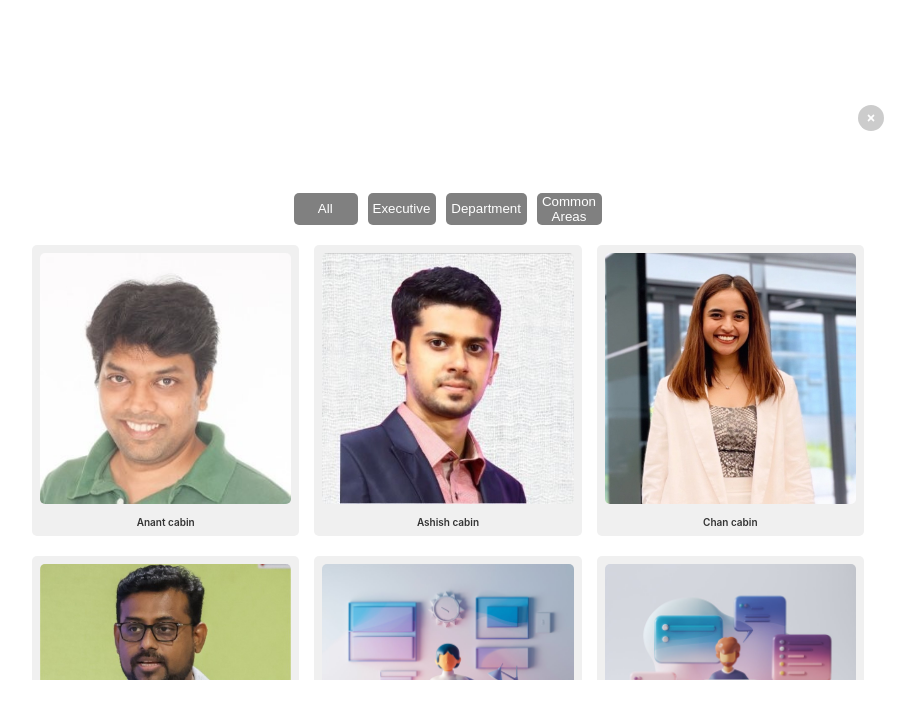
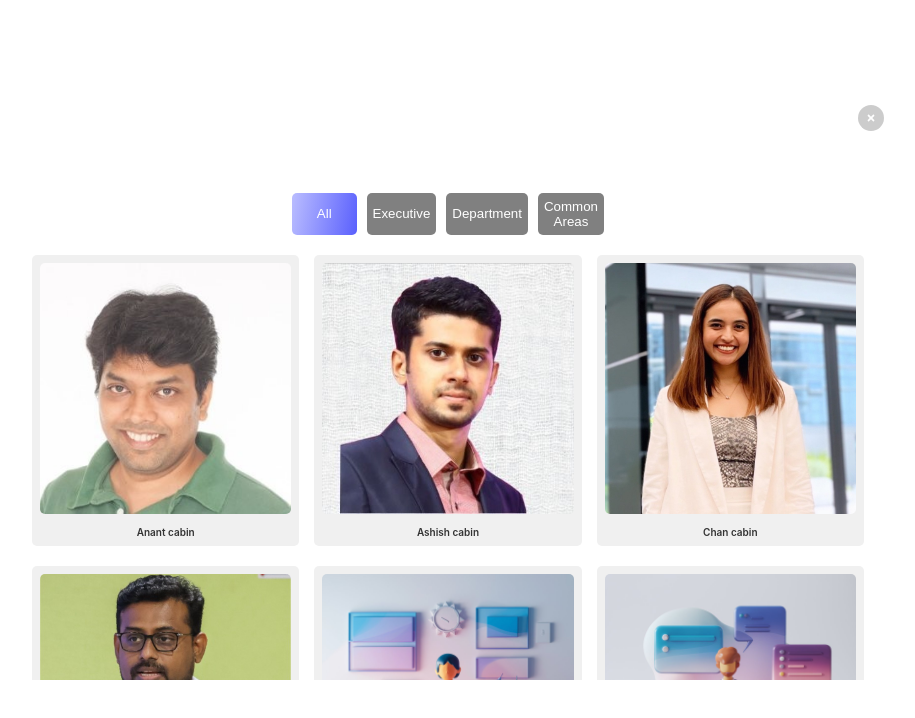
Before and after one commit to ranjithRW/demoarnav, a React (Create React App) app: page / in a window 1280 px wide. Shown: the top 718 px of the page, without its empty margins (192-1107 px from the left). Built offline with nearby package versions, Linux system fonts and the light colour scheme; no server answers.

Commit message:
design complete

```diff
--- a/src/component/ExploreRandomWalk.css
+++ b/src/component/ExploreRandomWalk.css
@@ -26,16 +26,15 @@
   transform: translate(-50%, -50%);
   width: 65%;
   height: 70vh;
-
   display: flex;
   flex-direction: column;
   align-items: center;
   padding: 30px;
   overflow: hidden;
   border-radius: 20px;
-border: 1px solid rgba(255, 255, 255, 0.40);
-background: rgba(255, 255, 255, 0.20);
-backdrop-filter: blur(20.399999618530273px);
+  border: 1px solid rgba(255, 255, 255, 0.40);
+  background: rgba(255, 255, 255, 0.20);
+  backdrop-filter: blur(20.399999618530273px);
 }
 
 .title {
@@ -88,12 +87,12 @@ backdrop-filter: blur(20.399999618530273px);
   width: calc(33.33% - 10px);
   background-color: grey;
   color: white;
-  padding-left: 5px;
   border: none;
   border-radius: 5px;
   text-align: center;
   box-sizing: border-box;
   margin: 0 5px;
+ padding: 6px;
 }
 
 .button:hover {
@@ -102,6 +101,11 @@ border: 1px solid var(--card-stroke, rgba(255, 255, 255, 0.64));
 background: linear-gradient(100deg, #BABDFF 0%, #5A60FD 100%);
 box-shadow: 0px 8px 12px -4px rgba(33, 34, 253, 0.32);
 }
+
+.button.active {
+  background: linear-gradient(100deg, #BABDFF 0%, #5A60FD 100%);
+}
+
 
 .sections-container {
   margin-top: 20px;
--- a/src/component/ExploreRandomWalk.js
+++ b/src/component/ExploreRandomWalk.js
@@ -49,9 +49,8 @@ function ExploreRandomWalk() {
     ? sections
     : sections.filter(section => section.category === activeButton);
 
-  // Handle click on a section
   const handleSectionClick = (room) => {
-    setSelectedRoom(room); // Set selected room details
+    setSelectedRoom(room);
   };
 
   // Group sections into rows of 3
```
